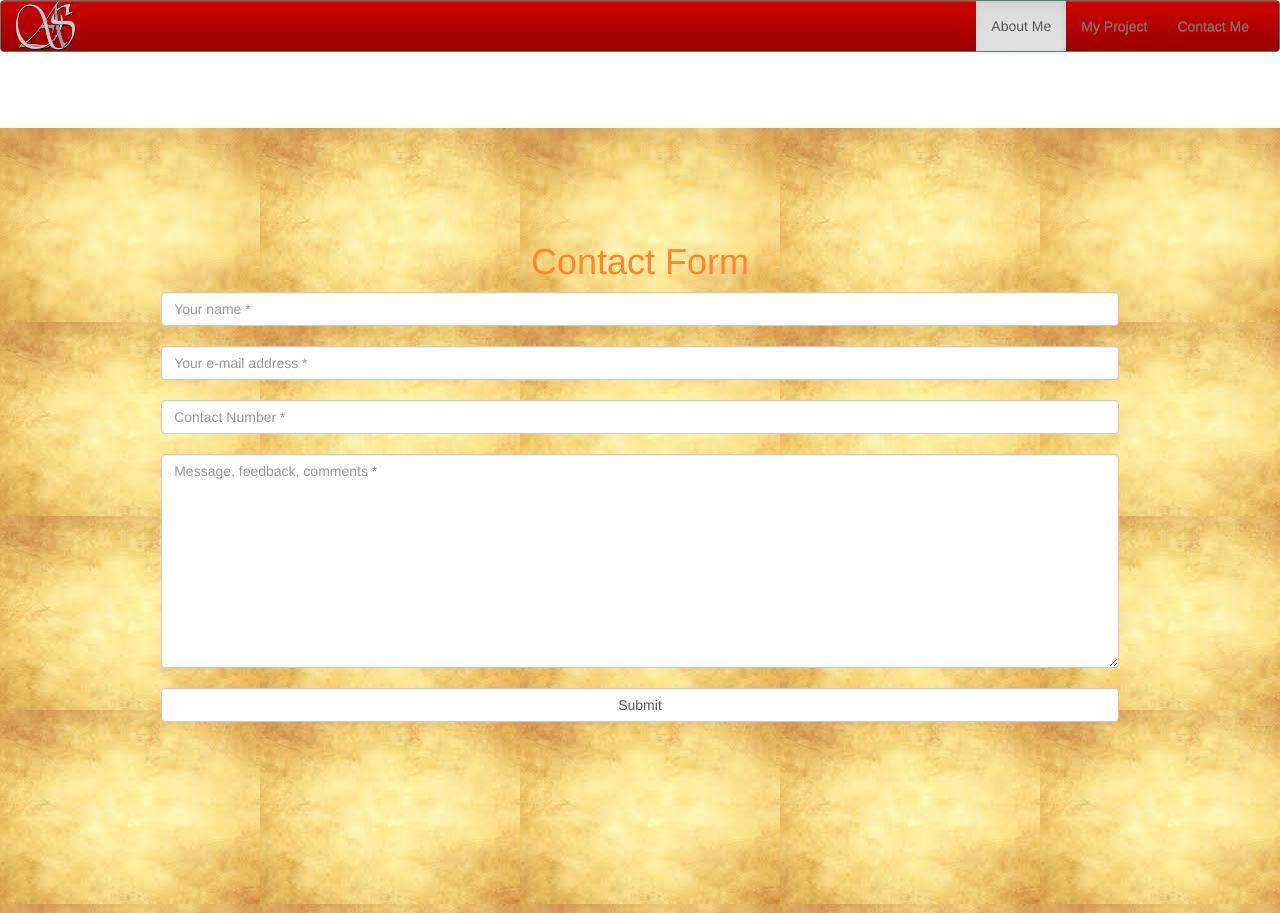
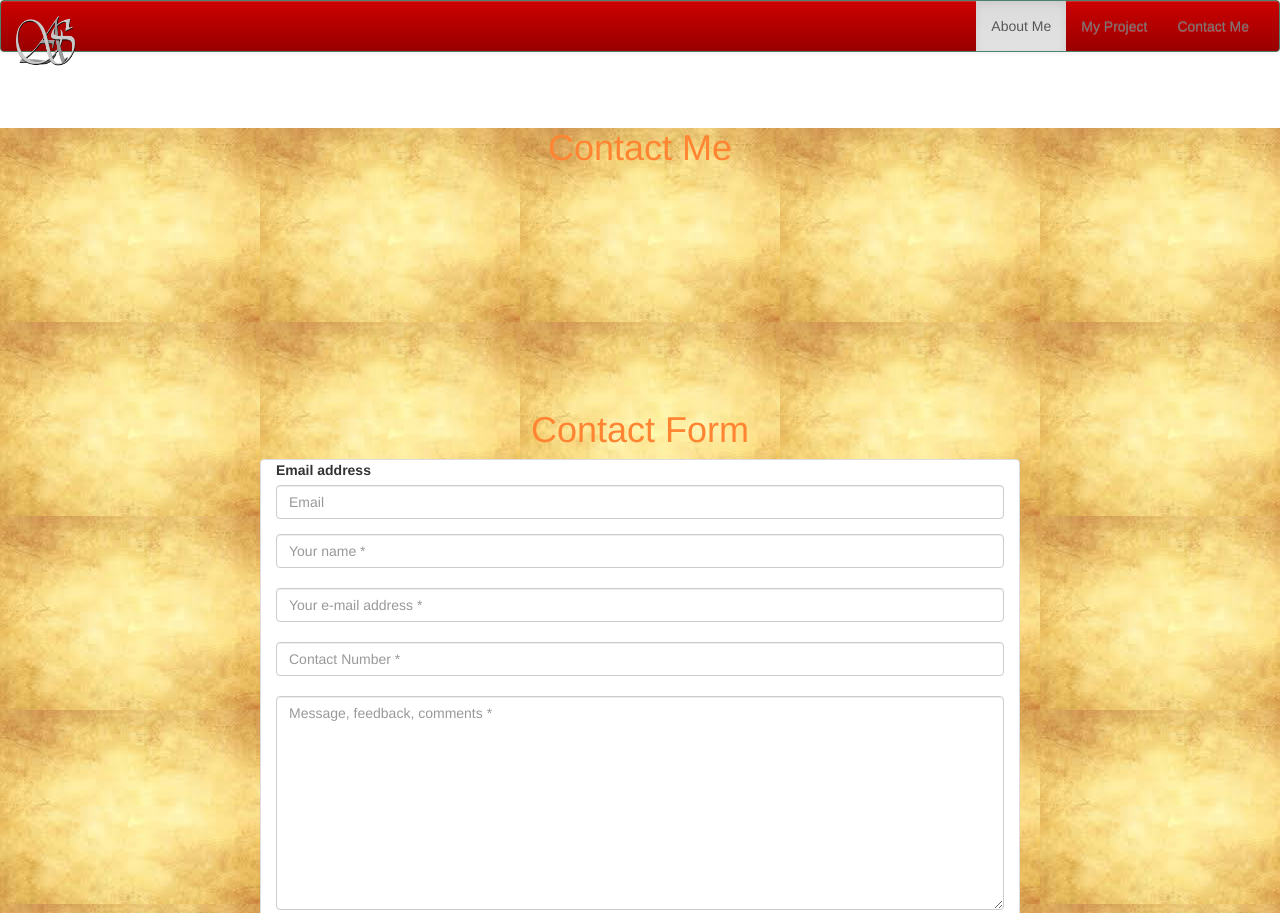
Before and after one commit to AkashdeepSIN/portfolio, a plain HTML site: page ContactMe.html in a window 1280 px wide. Shown: the top 913 px of the page. Drawn offline with Linux system fonts and the light colour scheme.

Commit message:
second commit

```diff
--- a/ContactMe.html
+++ b/ContactMe.html
@@ -11,7 +11,7 @@
 	<link rel="stylesheet" href="Content/css/font-awesome.min.css">
 	<link rel="stylesheet" href="Content/app.css">
 
-	<title>Assignment01</title>
+	<title>Assignment02</title>
 </head>
 
 <body>
@@ -26,7 +26,7 @@
 					<span class="icon-bar"></span>
 					<span class="icon-bar"></span>
 				</button>
-	<a  href="index.html" ><img src="Content/images/logo.gif" alt="Logo" height="50" width="60"></a>
+	<a class="navbar-brand" href="index.html" ><img src="Content/images/logo.gif" alt="Logo" height="50" width="60"></a>
 			</div>
 
 			<!-- Collect the nav links, forms, and other content for toggling -->
@@ -45,7 +45,7 @@
 		<!-- /.container-fluid -->
 	</nav>
 	<main class="container1" id="mainContent">
-
+	<h1>Contact Me</h1>
 		<section class="row">
 
 		<div  class="container">
@@ -57,8 +57,16 @@
 
 			   <fieldset>
 
-			<div class="id">
+			<div class="col-md-8 col-md-offset-2 panel panel-default">
 			<div id="Contact-list" class="form-group">
+
+				<div class="form-group">
+                            <label for="exampleInputEmail1">Email address</label>
+                            <input type="email" class="form-control" id="email" placeholder="Email">
+                        </div>
+
+
+
 				<input type="text" class="form-control"name="name" placeholder="Your name *"/><br/>
 				<input type="text" class="form-control"name="email" placeholder="Your e-mail address *"/><br/>
 				<input type="text" class="form-control"name="mobile" placeholder="Contact Number *"/><br/>
```
Also changed, not shown: quickstart.html (added, +23 -0 lines).
